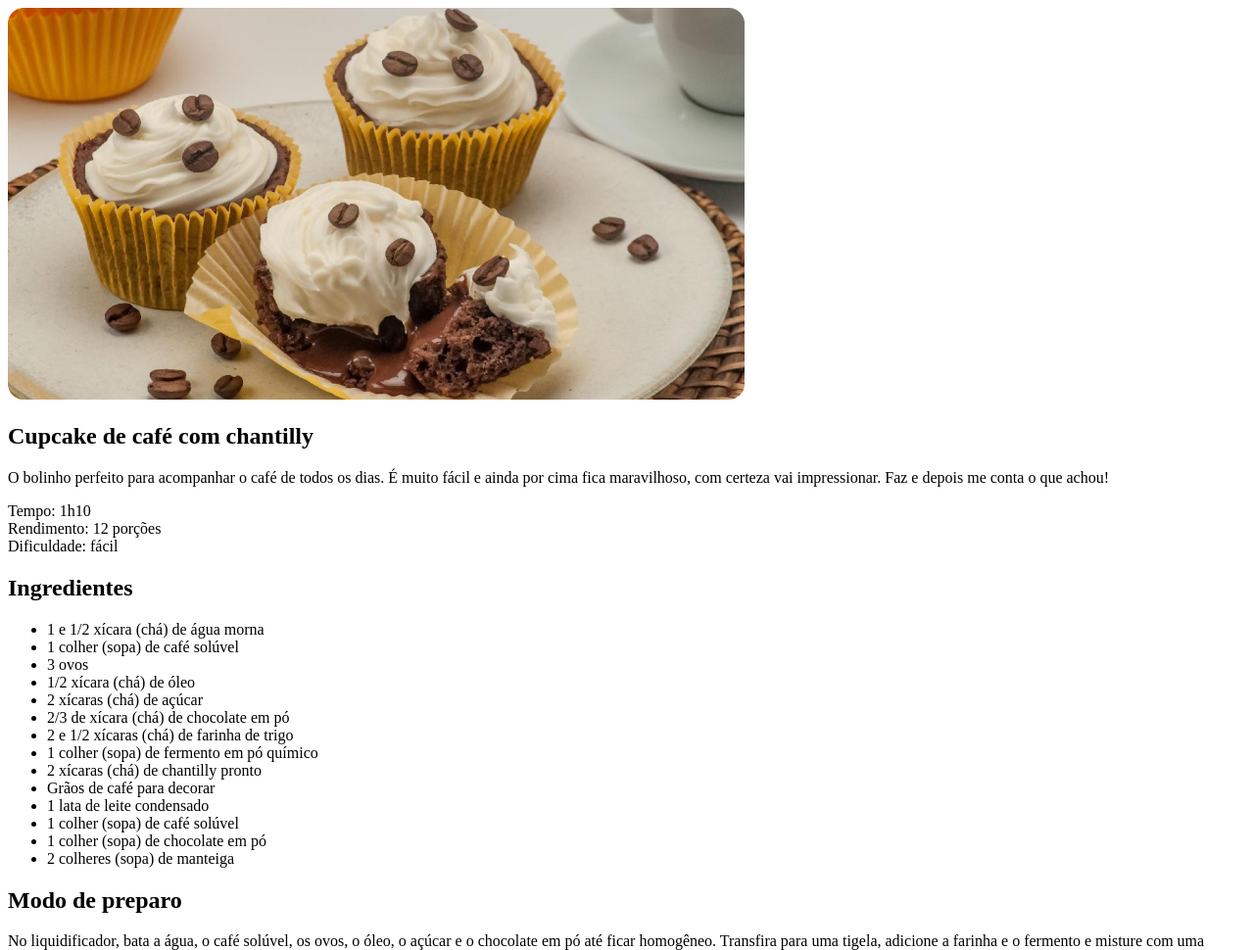
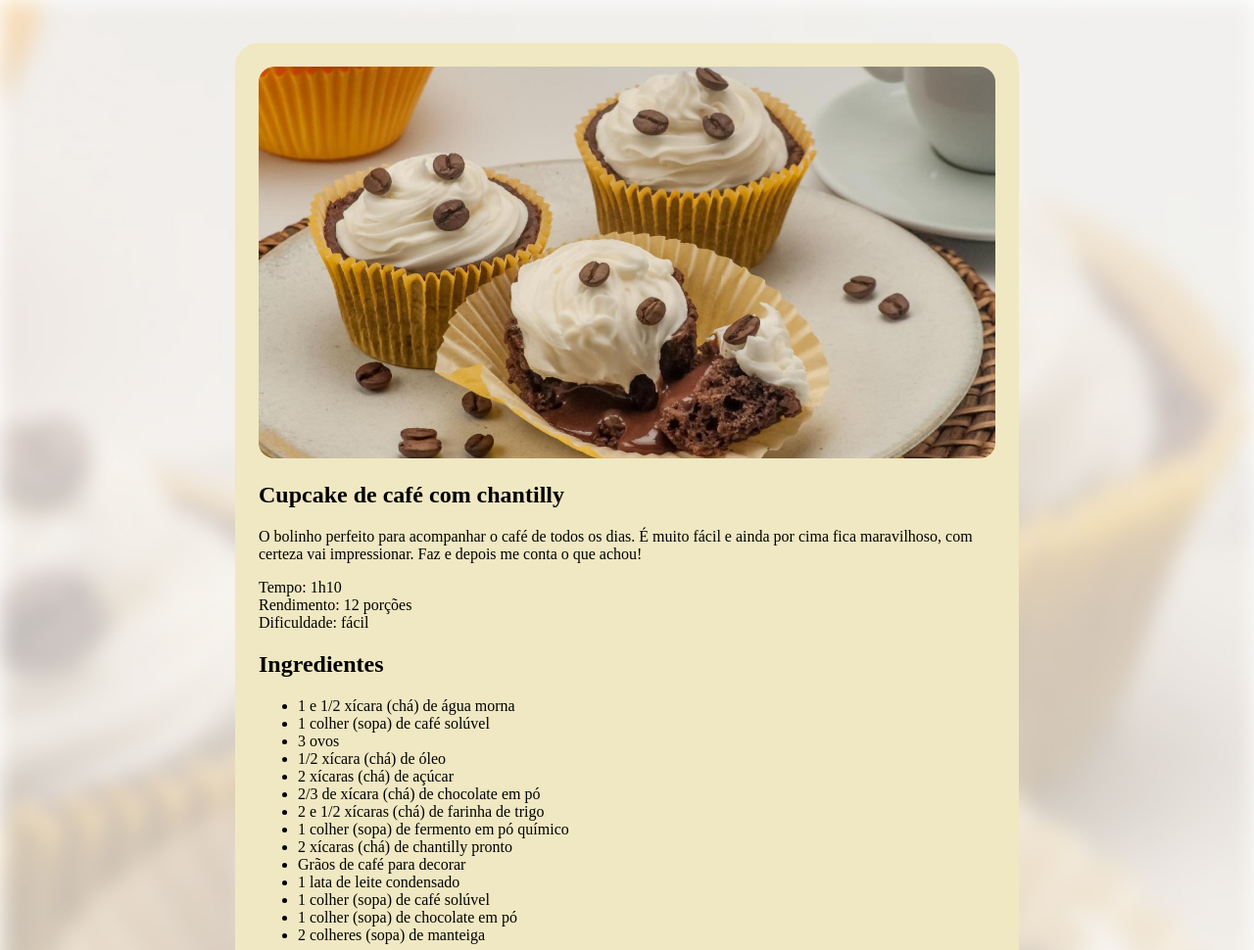
Before and after one commit to gustavin97/projeto-receita, a plain HTML site: page index.html in a window 1280 px wide. Shown: the top 970 px of the page at 98% size. Drawn offline with Linux system fonts and the light colour scheme.

Commit message:
imagem de fundo e estilo page

```diff
--- a/style.css
+++ b/style.css
@@ -1,3 +1,19 @@
+body {
+    background-image: url(assets/bg.jpg);
+    background-size: cover;
+}
+
+#page {
+    width: 800px;
+    padding: 24px;
+    background-color: #F0E8C2;
+    border-radius: 24px;
+    box-sizing: border-box;
+    margin: 44px auto;
+}
+
+
+
 img {
     border-radius: 16px;
 }
```
